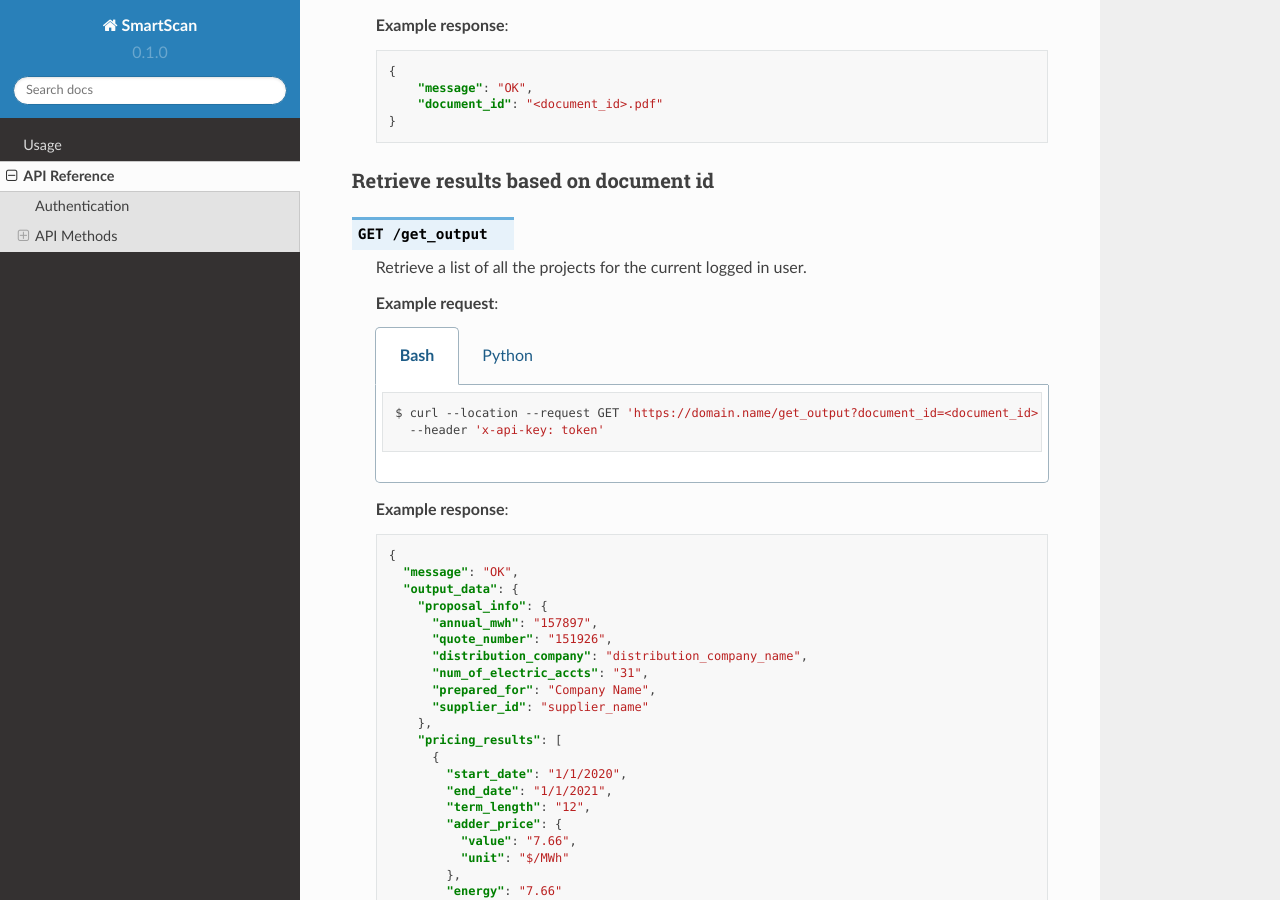
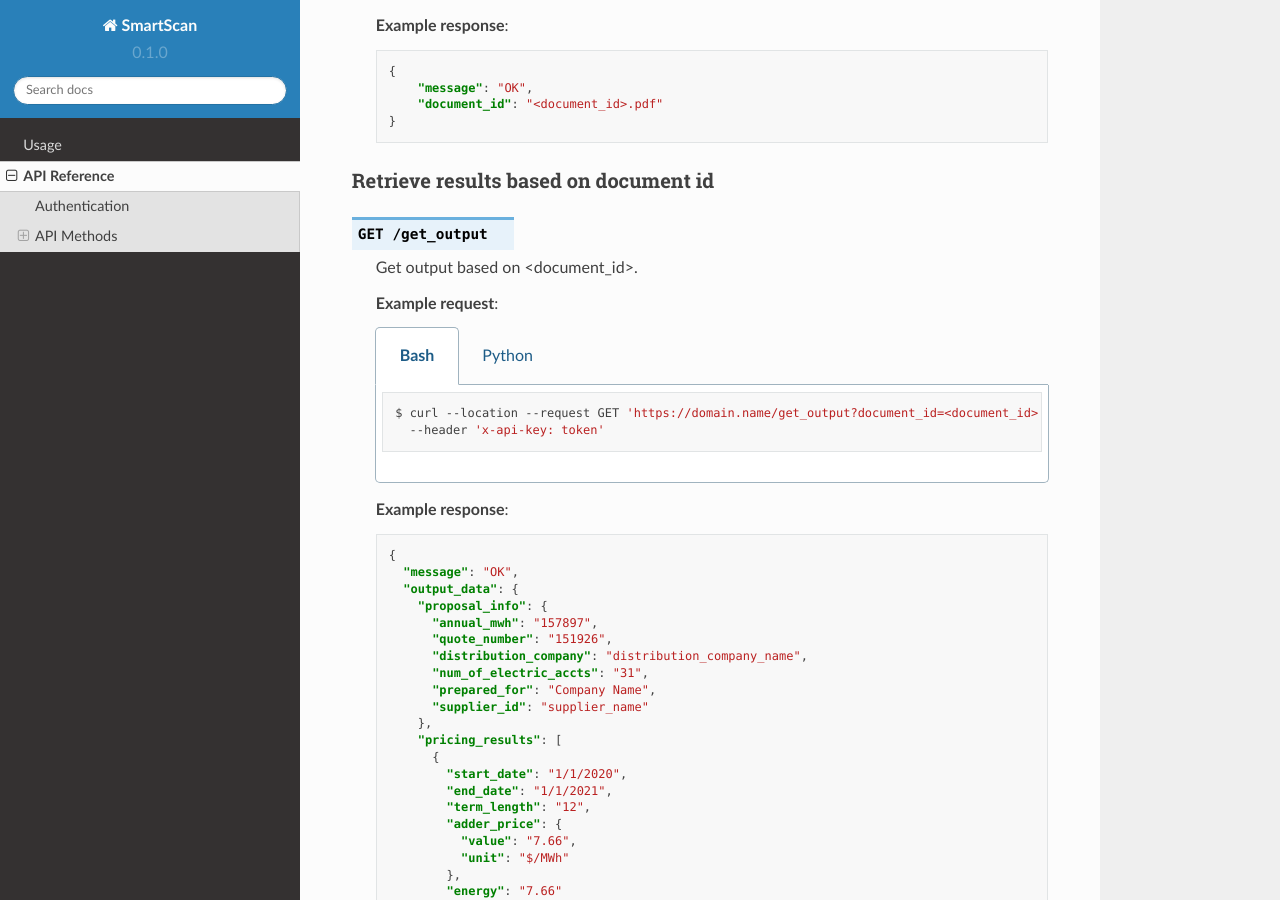
Before and after one commit to DashEnergy/smartscan-docs, a Sphinx documentation site: the page built from docs/source/api.rst, in a window 1280 px wide and 900 px high, scrolled down 899 px. Built offline with Sphinx 7.4.7 and the Read the Docs theme 2.0.0, drawn with Linux system fonts in a browser that asks for light colours.

Commit message:
Make changes on GET method documentation.

```diff
--- a/docs/source/api.rst
+++ b/docs/source/api.rst
@@ -69,7 +69,7 @@ Retrieve results based on document id
 
 .. http:get:: /get_output
 
-    Retrieve a list of all the projects for the current logged in user.
+    Get output based on <document_id>.
 
     **Example request**:
 
```
